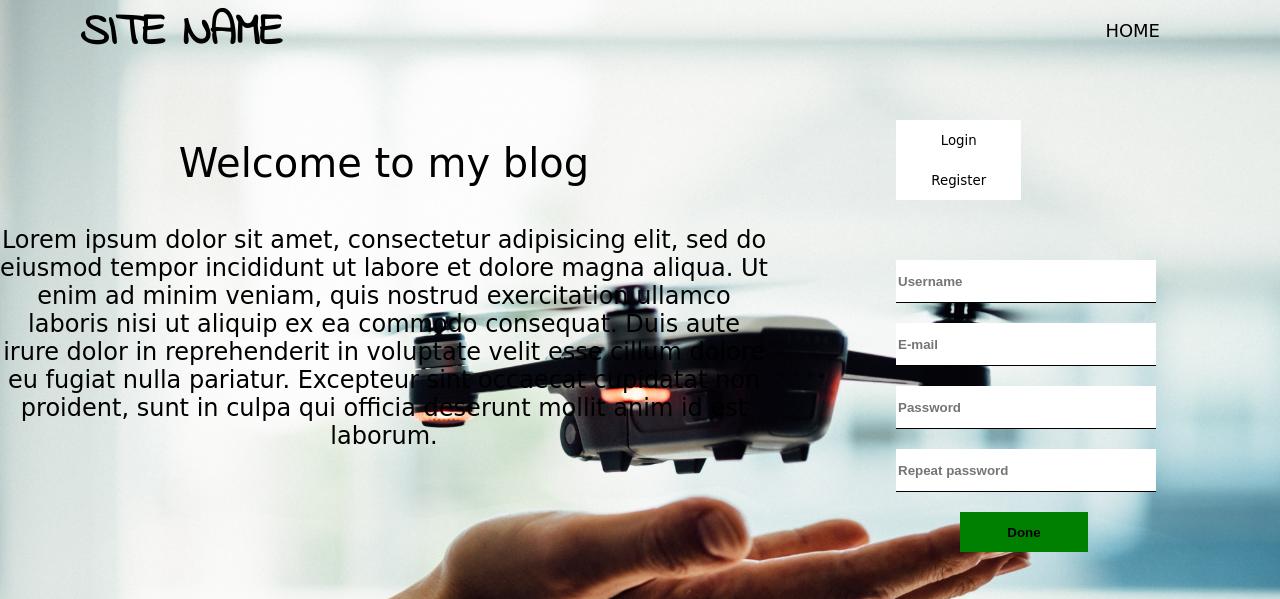
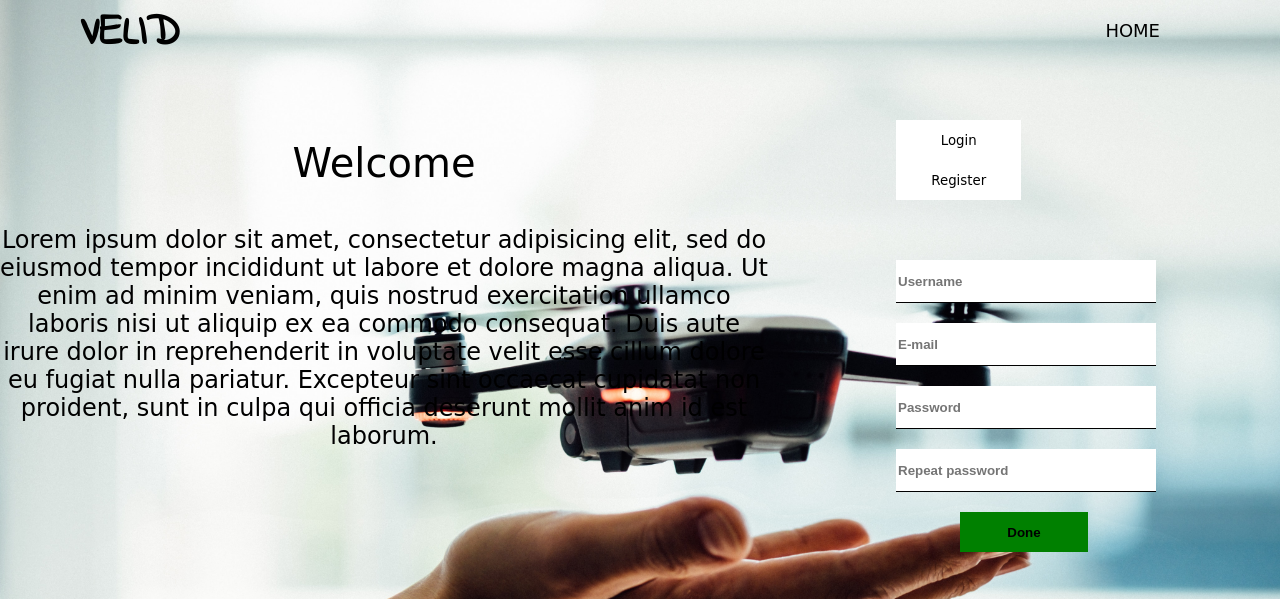
Before and after one commit to imsirvelid/django-blog, a Django app: page / in a window 1280 px wide. Shown: the top 599 px of the page. Run offline with Django 3.2, Linux system fonts and the light colour scheme; data comes from the database, SQL or seed files in the repository; some libraries are stand-ins or nearby versions; some web fonts are replaced.

Commit message:
Change in base.html, and different welcome message

```diff
--- a/blog/post/templates/posts/home.html
+++ b/blog/post/templates/posts/home.html
@@ -10,7 +10,7 @@
       <header style = "background: url({% static '/img/header.jpg' %}); background-size: cover; height: 600px;">
             <div id="header_content">
                   <div id="content">
-                        <p id="huge_welcome">Welcome to my blog</p>
+                        <p id="huge_welcome">Welcome</p>
                         <p id="normal">Lorem ipsum dolor sit amet, consectetur adipisicing elit, sed do eiusmod tempor incididunt ut labore et dolore magna aliqua. Ut enim ad minim veniam, quis nostrud exercitation ullamco laboris nisi ut aliquip ex ea commodo consequat. Duis aute irure dolor in reprehenderit in voluptate velit esse cillum dolore eu fugiat nulla pariatur. Excepteur sint occaecat cupidatat non proident, sunt in culpa qui officia deserunt mollit anim id est laborum.</p>
                   </div>
             </div>
--- a/blog/templates/base.html
+++ b/blog/templates/base.html
@@ -11,7 +11,7 @@
 </head>
       <body>
 		<nav class="nav-transparent" id="navbar">
-                  <a id="site_name" href="#">Site name</a>
+                  <a id="site_name" href="#">velid</a>
                   <ul>
                         <li>
                               <a href="{% url 'posts:home' %}">Home</a>
```
